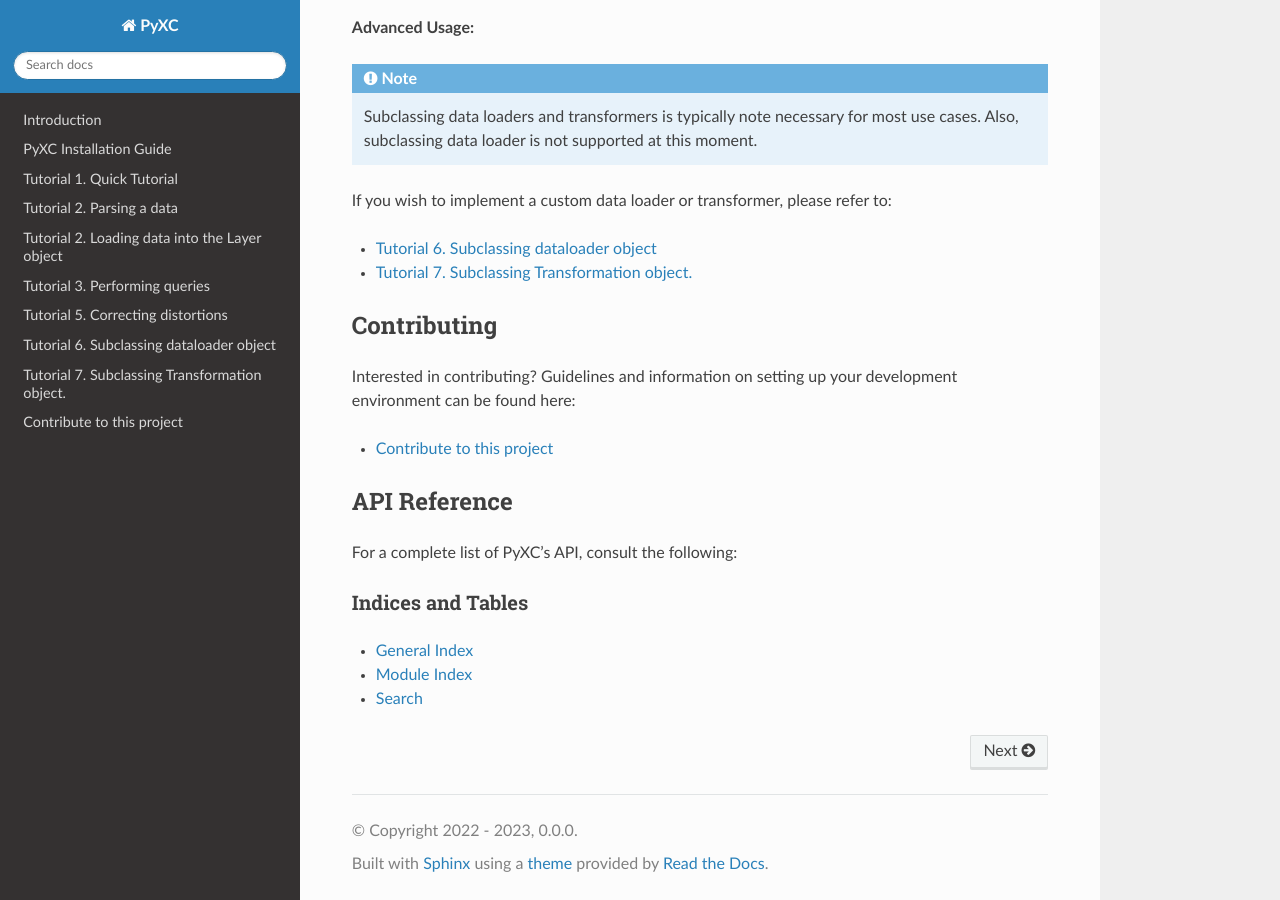
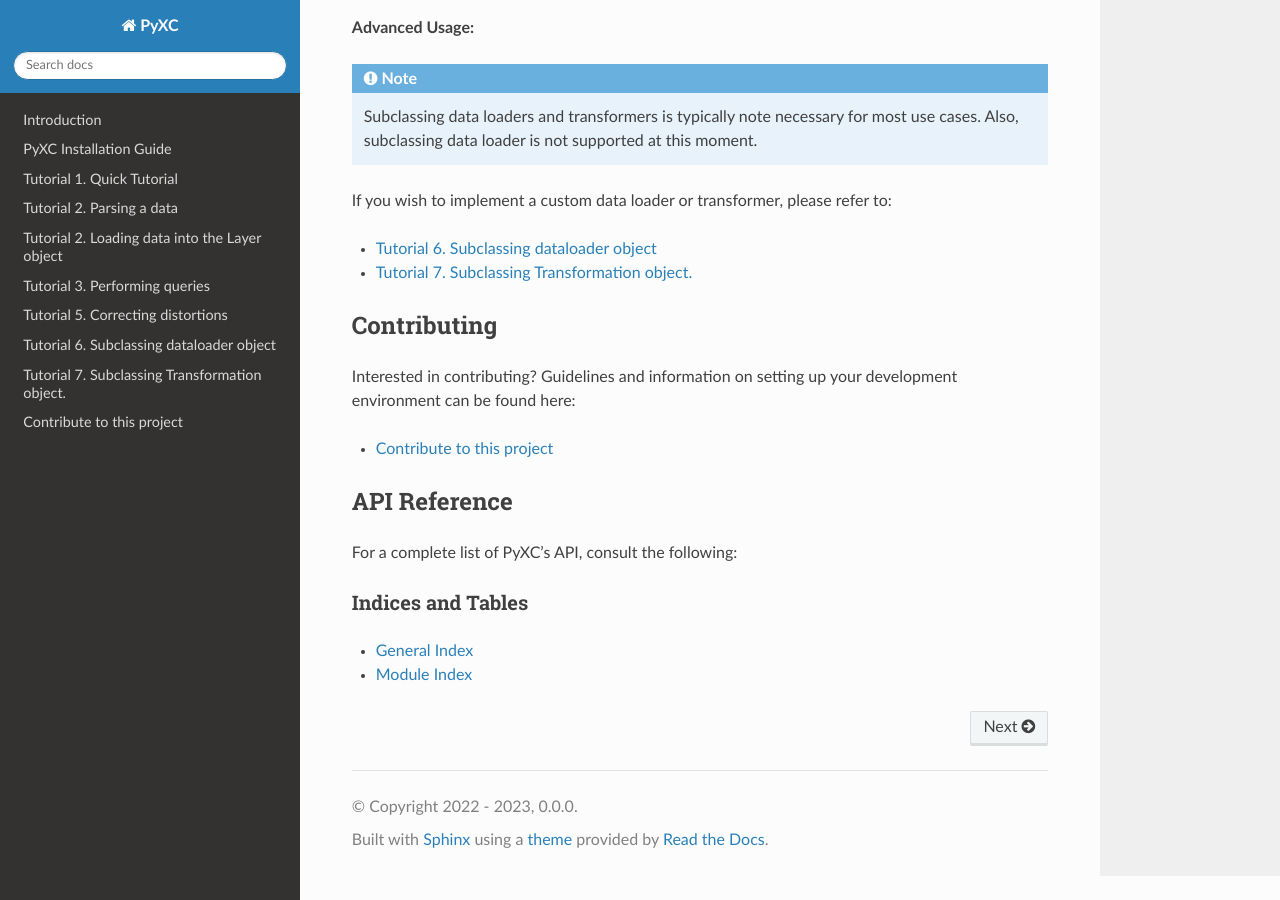
Before and after one commit to polarities/PyXC, a Sphinx documentation site: the page built from docs/source/index.rst, in a window 1280 px wide and 900 px high, scrolled down 869 px. Built offline with Sphinx 7.4.7 and the Read the Docs theme 2.0.0, drawn with Linux system fonts in a browser that asks for light colours; pages that are not in the unit, such as notebooks, are missing from menus.

Commit message:
Excluding 'Search' line from the index.rst

```diff
--- a/docs/source/index.rst
+++ b/docs/source/index.rst
@@ -79,4 +79,3 @@ Indices and Tables
 
 - :ref:`General Index <genindex>`
 - :ref:`Module Index <modindex>`
-- :ref:`Search <search>`
```
